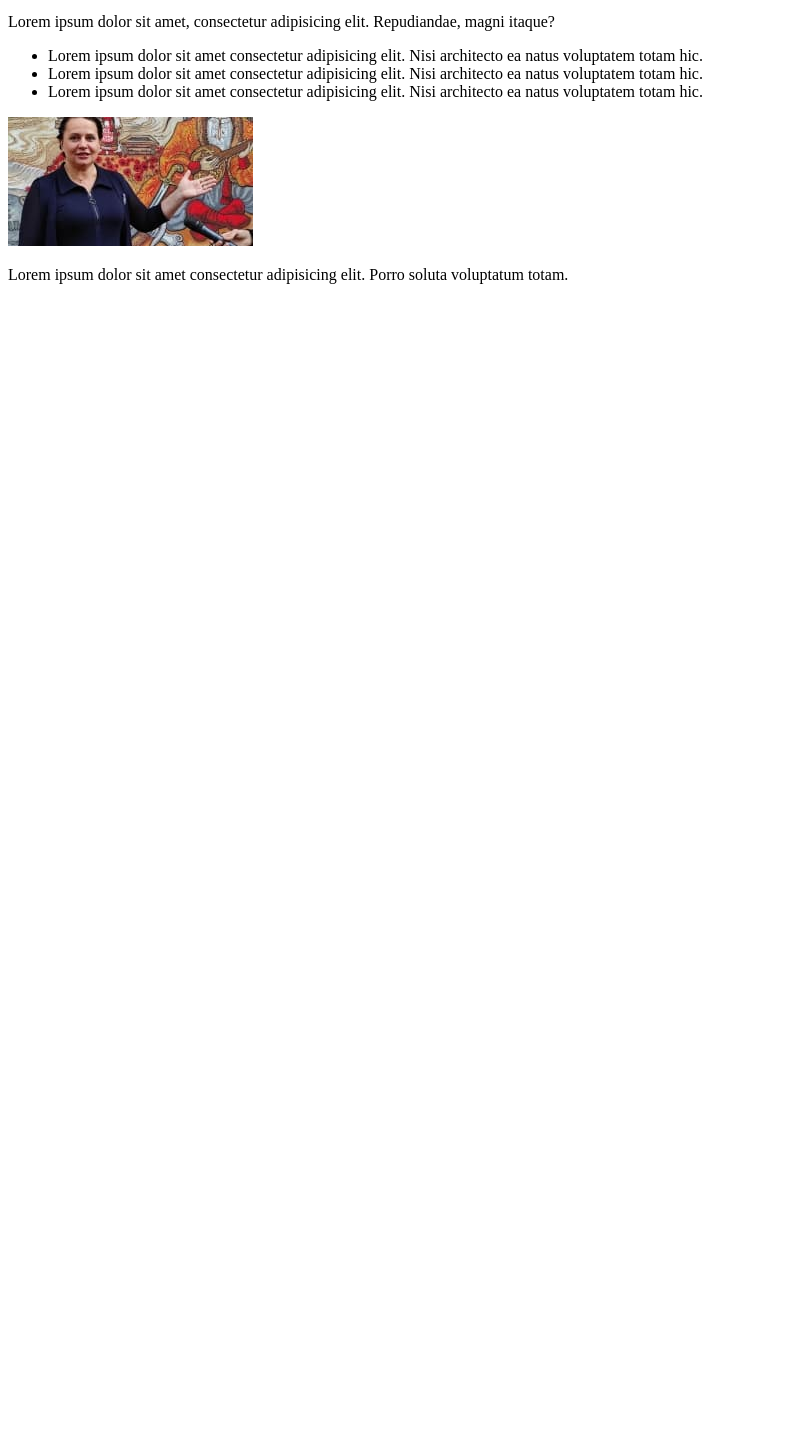
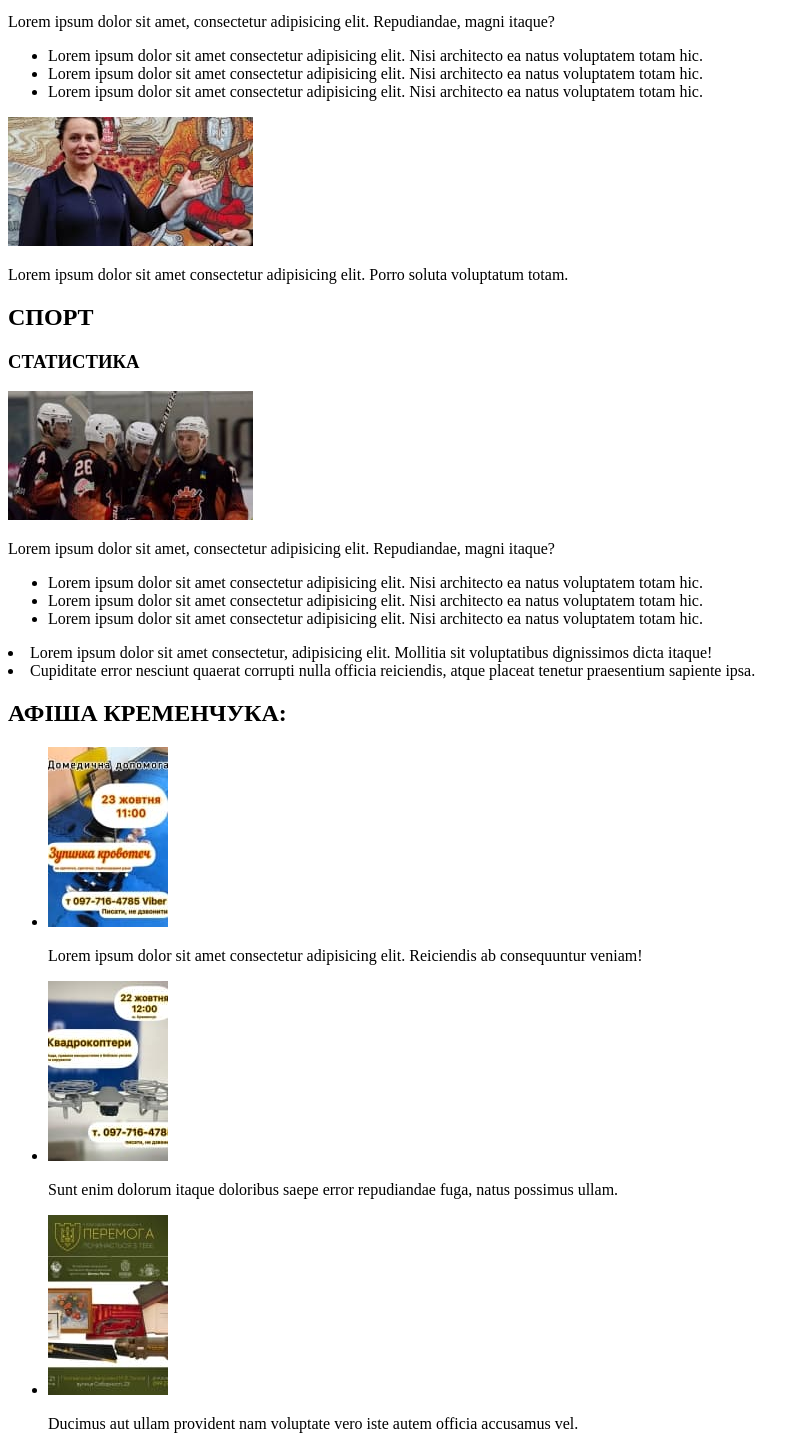
Before and after one commit to OlexGr/Telegraf, a plain HTML site: page index.html in a window 1280 px wide. Shown: the part 8772-10208 px from the top of the page, without its empty margins (0-810 px from the left). Before the commit the page ends 9072 px from the top, so only its background shows below. Drawn offline with Linux system fonts and the light colour scheme.

Commit message:
html for sport and afisha

```diff
--- a/index.html
+++ b/index.html
@@ -597,8 +597,90 @@
           </p>
         </div>
       </section>
-      <section class="sport"></section>
-      <section class="afisha"></section>
+      <section class="sport">
+        <h2>СПОРТ</h2>
+        <h3>СТАТИСТИКА</h3>
+        <div class="left_col">
+          <img src="./img/sport1.jpg" alt="" />
+          <p>
+            Lorem ipsum dolor sit amet, consectetur adipisicing elit.
+            Repudiandae, magni itaque?
+          </p>
+        </div>
+        <div class="centr_kol">
+          <ul>
+            <li>
+              Lorem ipsum dolor sit amet consectetur adipisicing elit. Nisi
+              architecto ea natus voluptatem totam hic.
+            </li>
+            <li>
+              Lorem ipsum dolor sit amet consectetur adipisicing elit. Nisi
+              architecto ea natus voluptatem totam hic.
+            </li>
+            <li>
+              Lorem ipsum dolor sit amet consectetur adipisicing elit. Nisi
+              architecto ea natus voluptatem totam hic.
+            </li>
+          </ul>
+        </div>
+        <div class="right_col">
+          <li>
+            Lorem ipsum dolor sit amet consectetur, adipisicing elit. Mollitia
+            sit voluptatibus dignissimos dicta itaque!
+          </li>
+          <li>
+            Cupiditate error nesciunt quaerat corrupti nulla officia reiciendis,
+            atque placeat tenetur praesentium sapiente ipsa.
+          </li>
+        </div>
+      </section>
+      <section class="afisha">
+        <h2>АФІША КРЕМЕНЧУКА:</h2>
+        <ul>
+          <li>
+            <img src="./img/afisha1.jpg" alt="" />
+            <p>
+              Lorem ipsum dolor sit amet consectetur adipisicing elit.
+              Reiciendis ab consequuntur veniam!
+            </p>
+          </li>
+          <li>
+            <img src="./img/afisha2.jpg" alt="" />
+            <p>
+              Sunt enim dolorum itaque doloribus saepe error repudiandae fuga,
+              natus possimus ullam.
+            </p>
+          </li>
+          <li>
+            <img src="./img/afisha3.jpg" alt="" />
+            <p>
+              Ducimus aut ullam provident nam voluptate vero iste autem officia
+              accusamus vel.
+            </p>
+          </li>
+          <li>
+            <img src="./img/afisha4.jpg" alt="" />
+            <p>
+              Nemo beatae repudiandae iusto asperiores voluptatem ducimus, alias
+              consequatur? Nobis, laudantium aperiam!
+            </p>
+          </li>
+          <li>
+            <img src="./img/afisha5.jpg" alt="" />
+            <p>
+              Quos eum perspiciatis, iusto deleniti voluptas quo quibusdam
+              eveniet tempora temporibus blanditiis?
+            </p>
+          </li>
+          <li>
+            <img src="./img/afisha6.jpg" alt="" />
+            <p>
+              Id, ab facilis. Odio quisquam veniam quidem, libero expedita eum!
+              Doloremque, explicabo.
+            </p>
+          </li>
+        </ul>
+      </section>
       <section class="other"></section>
       <section class="private"></section>
     </main>
```
Also changed, not shown: img/afisha1.jpg (added), img/afisha2.jpg (added), img/afisha3.jpg (added), img/afisha4.jpg (added), img/afisha5.jpg (added), img/afisha6.jpg (added), img/sport1.jpg (added).
